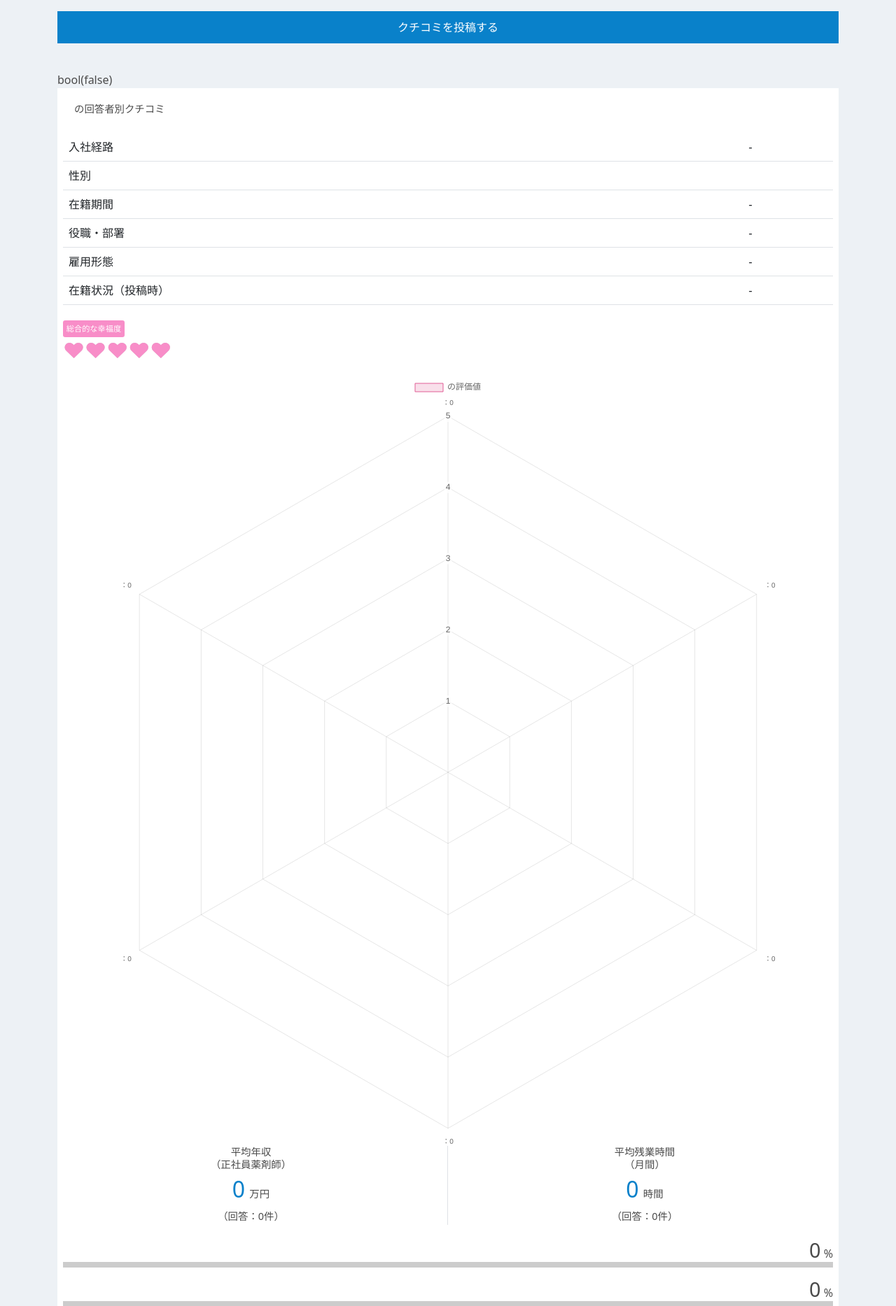
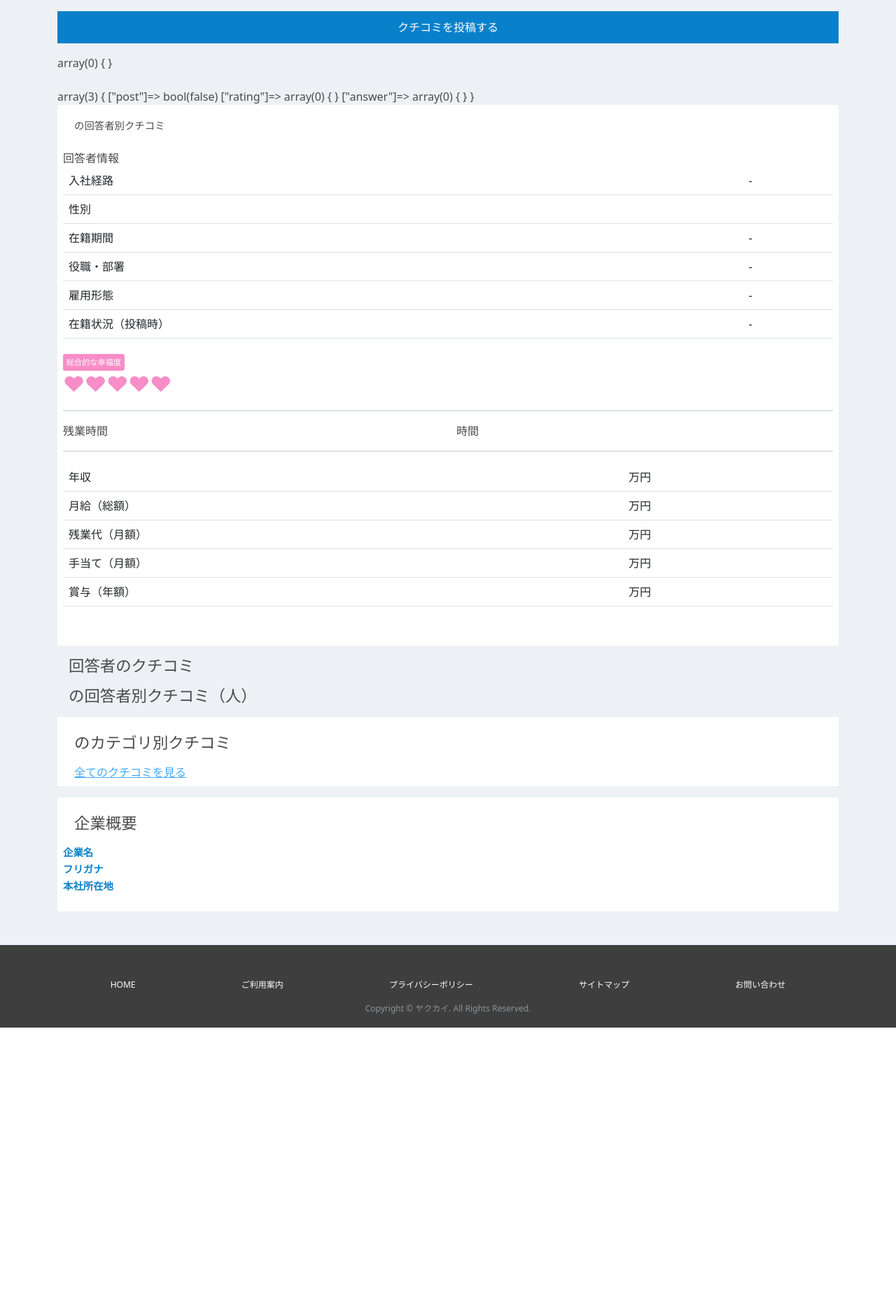
Before and after one commit to takuya-7/yakukai, a PHP site: page /post.php in a window 1280 px wide. Shown: the part 64-1931 px from the top of the page at 70% size. After the commit the page ends 1533 px from the top, so only its background shows below. Run offline with PHP 8.4, Linux system fonts and the light colour scheme; data that the repository does not hold is empty; some libraries are stand-ins or nearby versions.

Commit message:
回答者別クチコミリスト追加（未完成）
回答者ごとのクチコミを閲覧できるようにするため

```diff
--- a/post.php
+++ b/post.php
@@ -32,6 +32,8 @@ $dbCategoryData = getCategory($company_id);
 $dbPostData = getPostAll($post_id);
 // DBから投稿者の情報取得
 $dbUserData = getUser($dbPostData['post']['user_id']);
+// DBからクチコミリスト取得
+$dbPostList = getPostList($company_id);
 
 // $viewDataが空かどうか（空ならユーザーが不正なGETパラメータを入れて商品データを取得できていない状態）をチェック
 if(empty($dbCompanyData) || empty($dbPostData)){
@@ -67,9 +69,9 @@ require('head.php');
         </button>
 
         <?php
-          echo $dbPostData['post']['user_id'];
+          var_dump($dbPostList);
           echo '<br><br>';
-          var_dump($dbUserData);
+          var_dump($dbPostData);
         ?>
 
         <div class="company-wrapper">
@@ -78,6 +80,7 @@ require('head.php');
               <h1 class="page-title"><?php echo $dbCompanyData['info']['name']; ?><span class="company-title-append">の回答者別クチコミ</span></h1>
 
               <table class="table">
+                回答者情報
                 <tbody>
                   <tr>
                     <td>入社経路</td>
@@ -158,99 +161,81 @@ require('head.php');
 
               </div>
 
-              <canvas id="header-chart"></canvas>
-
-              <div class="main-params-summary row text-center mb-4">
-                <div class="col-6 border-end">
-                  <div class="title">
-                    平均年収<br>（正社員薬剤師）
-                  </div>
-                  <div class="mb-2">
-                    <span class="param"><?php echo round($dbCompanyData['user_data']['AVG(anual_total_salary)'], 0); ?></span>
-                    <span> 万円</span>
-                  </div>
-                  <div>
-                    <span>（回答：<?php echo $dbCompanyData['user_data']['COUNT(anual_total_salary)']; ?>件）</span>
+              <div class="mb-5">
+                <div class="mb-3">
+                  <ul class="list-unstyled">
+                    <?php foreach($dbPostData['rating'] as $key => $val){ ?>
+                      <li class="p-0 mb-3">
+                        <div class="row">
+                          <div class="col-6"><?php echo $val['name']; ?></div>
+                          <div class="col-6">
+                            <span class="heart5_rating" data-rate="<?php echo $val['rating']; ?>"></span>
+                            <span class=""><?php echo $val['rating']; ?></span>
                           </div>
                         </div>
-                <div class="col-6">
-                  <div class="title">
-                    平均残業時間<br>（月間）
+                      </li>
+                    <?php } ?>
+                  </ul>
+                  <div class="border"></div>
                 </div>
-                  <div class="mb-2">
-                    <span class="param"><?php echo round($dbCompanyData['user_data']['AVG(over_time)'], 0); ?></span>
-                    <span> 時間</span>
+
+                <div class="mb-3">
+                  <ul class="list-unstyled">
+                    <li>
+                      <div class="row">
+                        <div class="col-6">残業時間</div>
+                        <div class="col-6"><?php echo $dbPostData['post']['over_time']; ?>時間</div>
                       </div>
-                  <div>
-                    <span>（回答：<?php echo $dbCompanyData['user_data']['COUNT(over_time)']; ?>件）</span>
+                    </li>
+                  </ul>
+                  <div class="border"></div>
                 </div>
+
+                <div class="mb-3">
+                  <table class="table">
+                    <tbody>
+                      <tr>
+                        <td>年収</td>
+                        <td><?php echo $dbPostData['post']['anual_total_salary']; ?>万円</td>
+                      </tr>
+                      <tr>
+                        <td>月給（総額）</td>
+                        <td><?php echo $dbPostData['post']['monthly_total_salary']; ?>万円</td>
+                      </tr>
+                      <tr>
+                        <td>残業代（月額）</td>
+                        <td><?php echo $dbPostData['post']['monthly_overtime_salary']; ?>万円</td>
+                      </tr>
+                      <tr>
+                        <td>手当て（月額）</td>
+                        <td><?php echo $dbPostData['post']['monthly_allowance']; ?>万円</td>
+                      </tr>
+                      <tr>
+                        <td>賞与（年額）</td>
+                        <td><?php echo $dbPostData['post']['anual_bonus_salary']; ?>万円</td>
+                      </tr>
+                    </tbody>
+                  </table>
                 </div>
+
               </div>
-              <div class="params">
-                <div class="item">
-                  <div class="item-name">
-                    <?php echo $dbCompanyRatings[10]['name']; ?>
-                    <div class="param">
-                      <span class="value"><?php echo round($dbCompanyRatings[10]['AVG(rating)'], 1)*20; ?></span><span class="percent"> %</span>
-                    </div>
-                  </div>
-                  <span class="bar_rating" data-rate="<?php echo round($dbCompanyRatings[10]['AVG(rating)'], 1)*20; ?>"></span>
-                </div>
-                <div>
-                  <div class="item-name">
-                    <?php echo $dbCompanyRatings[8]['name']; ?>
-                    <div class="param">
-                      <span class="value"><?php echo round($dbCompanyRatings[8]['AVG(rating)'], 1)*20; ?></span><span class="percent"> %</span>
-                    </div>
-                  </div>
-                  <span class="bar_rating" data-rate="<?php echo round($dbCompanyRatings[8]['AVG(rating)'], 1)*20; ?>"></span>
-                </div>
-                <div>
-                  <div class="item-name">
-                    <?php echo $dbCompanyRatings[9]['name']; ?>
-                    <div class="param">
-                      <span class="value"><?php echo round($dbCompanyRatings[9]['AVG(rating)'], 1)*20; ?></span><span class="percent"> %</span>
-                    </div>
-                  </div>
-                  <span class="bar_rating" data-rate="<?php echo round($dbCompanyRatings[9]['AVG(rating)'], 1)*20; ?>"></span>
-                </div>
-                <div>
-                  <div class="item-name">
-                    <?php echo $dbCompanyRatings[7]['name']; ?>
-                    人間関係の満足度
-                    <div class="param">
-                      <span class="value"><?php echo round($dbCompanyRatings[7]['AVG(rating)'], 1)*20; ?></span><span class="percent"> %</span>
-                    </div>
-                  </div>
-                  <span class="bar_rating" data-rate="<?php echo round($dbCompanyRatings[7]['AVG(rating)'], 1)*20; ?>"></span>
-                </div>
-              </div>
+
+
             </section>
           </div>
 
           <div class="page-content">
-            <section>
-              <h2>年収データ</h2>
-              <p>回答者の平均年収：<?php echo round($dbCompanyData['user_data']['AVG(anual_total_salary)'], 0); ?>万円</p>
-              <p>回答者の年収範囲：<?php echo round($dbCompanyData['user_data']['MIN(anual_total_salary)'], 0); ?>〜<?php echo round($dbCompanyData['user_data']['MAX(anual_total_salary)'], 0); ?>万円</p>
-              <p>回答者数：<?php echo $dbCompanyData['user_data']['COUNT(anual_total_salary)']; ?>人</p>
-              <p>回答者の平均年齢：<?php echo date('Y')-round($dbCompanyData['user_data']['AVG(users.birth_year)']); ?>歳</p>
-            </section>
 
-            <!-- <section>
-              <h2>処方せん処理枚数</h2>
-              <p>回答者の平均枚数（1日8時間あたり）：枚</p>
-              <p>回答者の枚数範囲：〜枚</p>
-            </section> -->
-
-            <h2>Pick up クチコミ</h2>
+            <h2>回答者のクチコミ</h2>
 
             <?php foreach($dbCategoryData as $key => $category){ ?>
-              <?php $dbPickUpPosts = getPickUpPosts($company_id, $category['id']); ?>
-              <?php if(!empty($dbPickUpPosts)){ ?>
+              <?php $show_count = 0; ?>
+
+              <?php foreach($dbPostData['answer'] as $key => $answer){ ?>
+                <?php if($category['id'] == $answer['category_id'] && !empty($answer['answer'])){ ?>
+
+                  <?php if($show_count === 0){ ?>
                     <section>
-
-                  <?php foreach($dbPickUpPosts as $key => $val){ ?>
                       <div class="kutikomi-header">
                         <div class="user-icon">
                           <i class="gg-profile"></i>
@@ -258,45 +243,103 @@ require('head.php');
 
                         <h3>
                           <span><?php echo $dbCompanyData['info']['name']; ?></span><br>
-                        <?php echo $val['category']; ?>
+                          <?php echo $category['name']; ?>
                         </h3>
 
                         <div class="user-info">
                           回答者：
                           <a href="">
-                          <?php echo SEX[$val['sex']]; ?>
-                          <?php echo '、'.ENTRY_TYPE[$val['entry_type']]; ?>
-                          <?php echo '、'.REGISTRATION[$val['registration']].'（回答時）'; ?>
-                          <?php echo '、在籍'.getYearDiff($val['a_update_date'], $val['entry_date']).'年'; ?>
+                            <?php echo SEX[$dbUserData['sex']]; ?>
+                            <?php echo '、'.ENTRY_TYPE[$dbPostData['post']['entry_type']]; ?>
+                            <?php echo '、'.REGISTRATION[$dbPostData['post']['registration']].'（回答時）'; ?>
+                            <?php
+                              if($dbPostData['post']['registration'] == 1){
+                                echo '、'.getYearDiff($dbPostData['post']['entry_date'], $dbPostData['post']['update_date']).'年在籍';
+                              }
+                            ?>
                           </a>
                         </div>
 
-                      <span class="heart5_rating" data-rate="<?php echo $val['rating']; ?>"></span>
+                        <div class="px-3">
+                          <span class="heart5_rating" data-rate="<?php echo $dbPostData['rating'][0]['rating']; ?>"></span>
                           <span class="fs-3 ms-1">
-                        <?php echo round($val['rating'], 1); ?>
+                            <?php echo round($dbPostData['rating'][0]['rating']); ?>
                           </span>
-                      <p></p>
                         </div>
 
-                    <h4 class="fs-1rem fw-bold"><?php echo $val['answer_item']; ?>：</h4>
-                    <p><?php echo $val['answer']; ?></p>
+                      </div>
 
-                    <span class="post-date">クチコミ投稿：<?php echo date('Y年m月', strtotime($val['a_update_date'])); ?></span>
+                      <?php foreach($dbPostData['answer'] as $key => $val){ ?>
 
-                    <div class="border-bottom mb-3"></div>
+                        <?php if($category['id'] == $val['category_id']){ ?>
+                          <h4 class="fs-1rem px-3 fw-bold"><?php echo $val['answer_item']; ?>：</h4>
+                          <p class="mb-3"><?php echo $val['answer']; ?></p>
 
                         <?php } ?>
 
-                    <div class="category-btn">
-                      <a href="category.php?co=<?php echo $company_id.'&ca='.$category['id']; ?>"><span class="fw-bold">「<?php echo $category['name']; ?>」</span> <br><span class="fs-08 category-append">のクチコミをもっと見る（<?php echo $category['count']['COUNT(answers.id)']; ?>件）</span></a>
-                    </div>
+                      <?php } ?>
 
+                      <span class="post-date">クチコミ投稿：<?php echo date('Y年m月', strtotime($dbPostData['post']['update_date'])); ?></span>
                     </section>
+
+                    <?php $show_count = 1; ?>
+                  <?php } ?>
+
+
                 <?php } ?>
               <?php } ?>
 
+
+
+            <?php } ?>
+
+            <h2><?php echo $dbCompanyData['info']['name']; ?>の回答者別クチコミ（<?php ?>人）</h2>
+            <ul class="list-unstyled">
+              <?php foreach($dbPostList as $key => $val){ ?>
+                <li class="bg-white mb-3 p-3">
+                  <a href="" class="text-decoration-none text-black">
+                    <?php if(!empty($val['department']) || !empty($val['position'])){ ?>
+                      <div class="mb-3">
+                        <?php
+                          echo $val['department'];
+                          if(!empty($val['department']) && !empty($val['position'])) echo '、';
+                          if(!empty($val['position'])) echo $val['position'];
+                        ?>
+                      </div>
+
+                      <div class="mb-3">
+                        <?php
+                          echo SEX[$val['sex']];
+                          if(isset($dbPostData['post']['entry_type'])){
+                            echo '、'.ENTRY_TYPE[$dbPostData['post']['entry_type']];
+                          }
+                          if($val['registration'] == 1){
+                            echo '、'.getYearDiff($val['entry_date'], $val['create_date']).'年在籍';
+                          }
+                          if(isset($val['employment_type'])){
+                            echo '、'.EMP_TYPE[$val['employment_type']];
+                          }
+                          if(isset($val['registration'])){
+                            echo '、'.REGISTRATION[$val['registration']].'（投稿時）';
+                          }
+                        ?>
+                      </div>
+
+                      <div class="mb-3">
+                        <span class="heart5_rating" data-rate="<?php echo $val['rating']; ?>"></span>
+                        <span class=""><?php echo $val['rating']; ?></span>
+                      </div>
+                    <?php } ?>
+
+
+                    <?php var_dump($val); ?>
+                  </a>
+                </li>
+              <?php } ?>
+            </ul>
+
             <section>
-              <h2>カテゴリからクチコミを探す</h2>
+              <h2><?php echo $dbCompanyData['info']['name']; ?>のカテゴリ別クチコミ</h2>
               <div class="kutikomi-category-list">
                 <ul>
                   <?php foreach($dbCategoryData as $key => $val){ ?>
```
Lines whose indentation alone changed are shown as unchanged.
